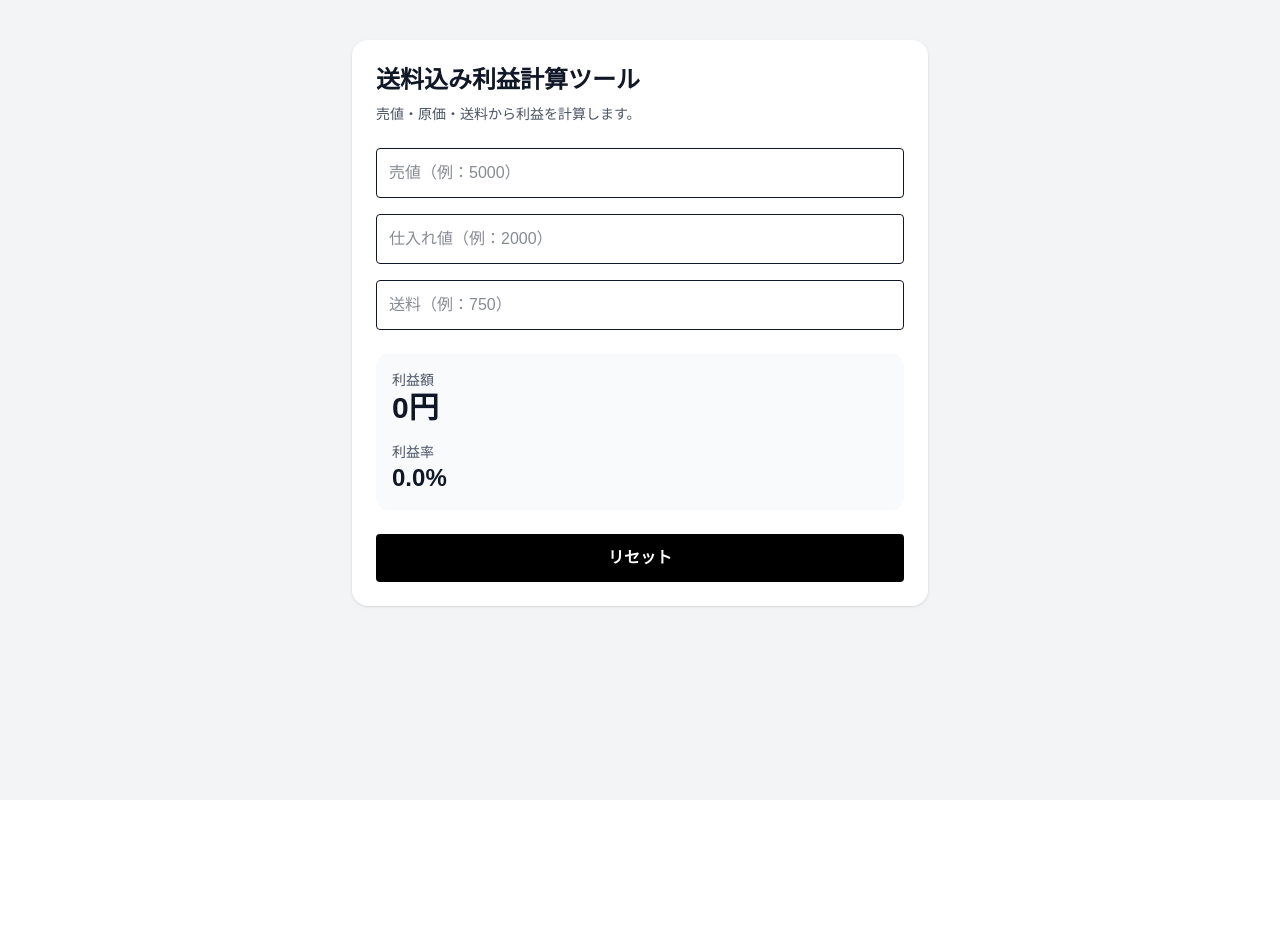
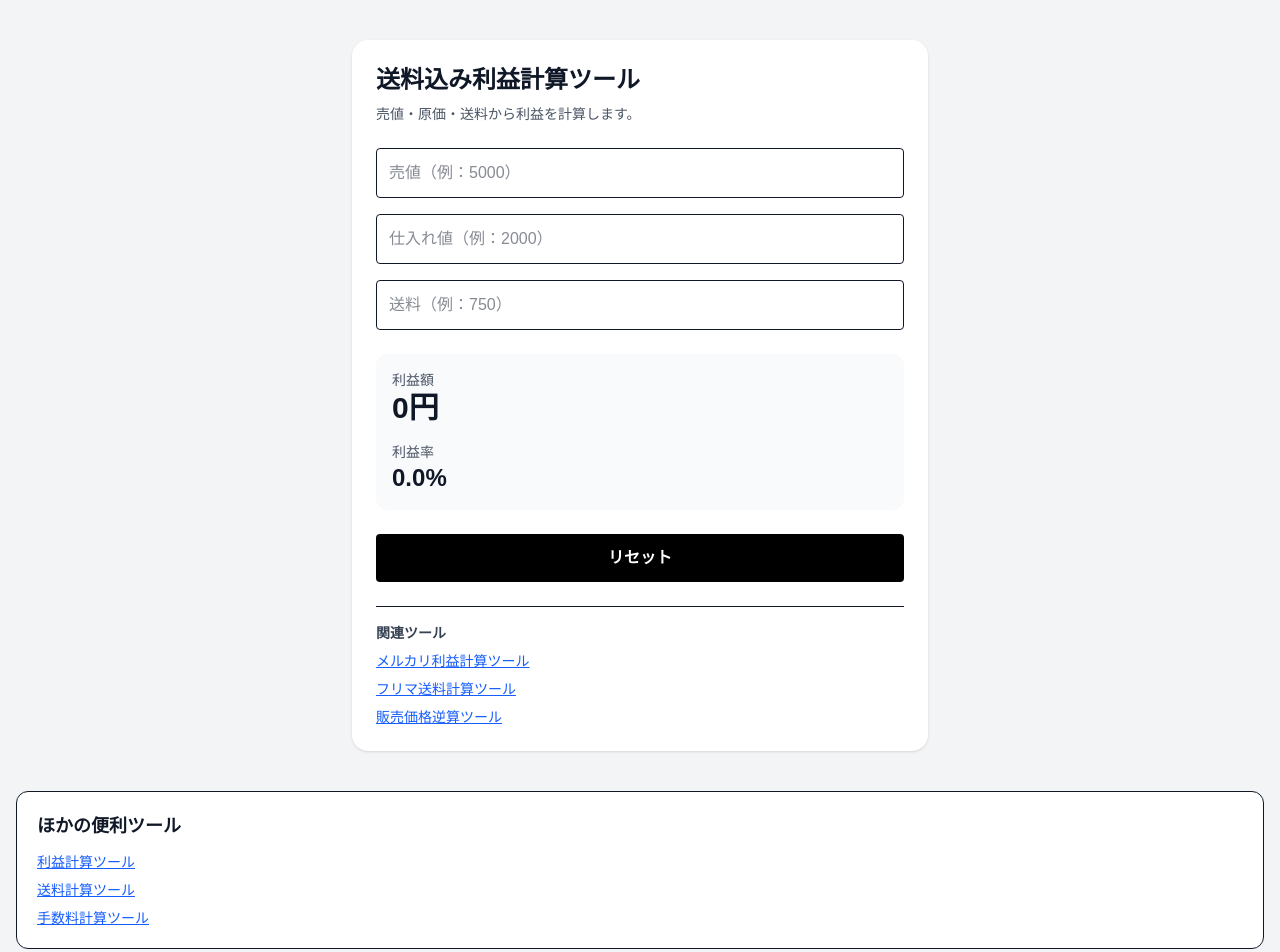
Before and after one commit to antfarm-lab/shipping-profit-calc, a Next.js app: page / in a window 1280 px wide. Shown: the top 952 px of the page. Before the commit the page ends 800 px from the top, so only its background shows below. Built offline with nearby package versions, Linux system fonts and the light colour scheme.

Commit message:
add internal links

```diff
--- a/app/page.tsx
+++ b/app/page.tsx
@@ -74,7 +74,43 @@
         >
           リセット
         </button>
+                <div className="mt-6 border-t pt-4">
+          <p className="mb-2 text-sm font-bold text-gray-700">
+            関連ツール
+          </p>
+          <ul className="space-y-2 text-sm text-blue-600 underline">
+            <li>
+              <a href="https://calc-tools.vercel.app/">
+                メルカリ利益計算ツール
+              </a>
+            </li>
+            <li>
+              <a href="https://shipping-calc.vercel.app/">
+                フリマ送料計算ツール
+              </a>
+            </li>
+            <li>
+              <a href="https://price-reverse-calc.vercel.app/">
+                販売価格逆算ツール
+              </a>
+            </li>
+          </ul>
+        </div>
       </div>
+      <section className="mt-10 rounded-xl border bg-white p-5">
+  <h2 className="mb-3 text-lg font-bold">ほかの便利ツール</h2>
+  <div className="grid gap-2 text-sm">
+    <a className="text-blue-600 underline" href="https://calc-tools-mauve.vercel.app/">
+      利益計算ツール
+    </a>
+    <a className="text-blue-600 underline" href="https://shipping-calc-olive.vercel.app/">
+      送料計算ツール
+    </a>
+    <a className="text-blue-600 underline" href="https://fee-calc-seven.vercel.app/">
+      手数料計算ツール
+    </a>
+  </div>
+</section>
     </main>
   );
 }
```
